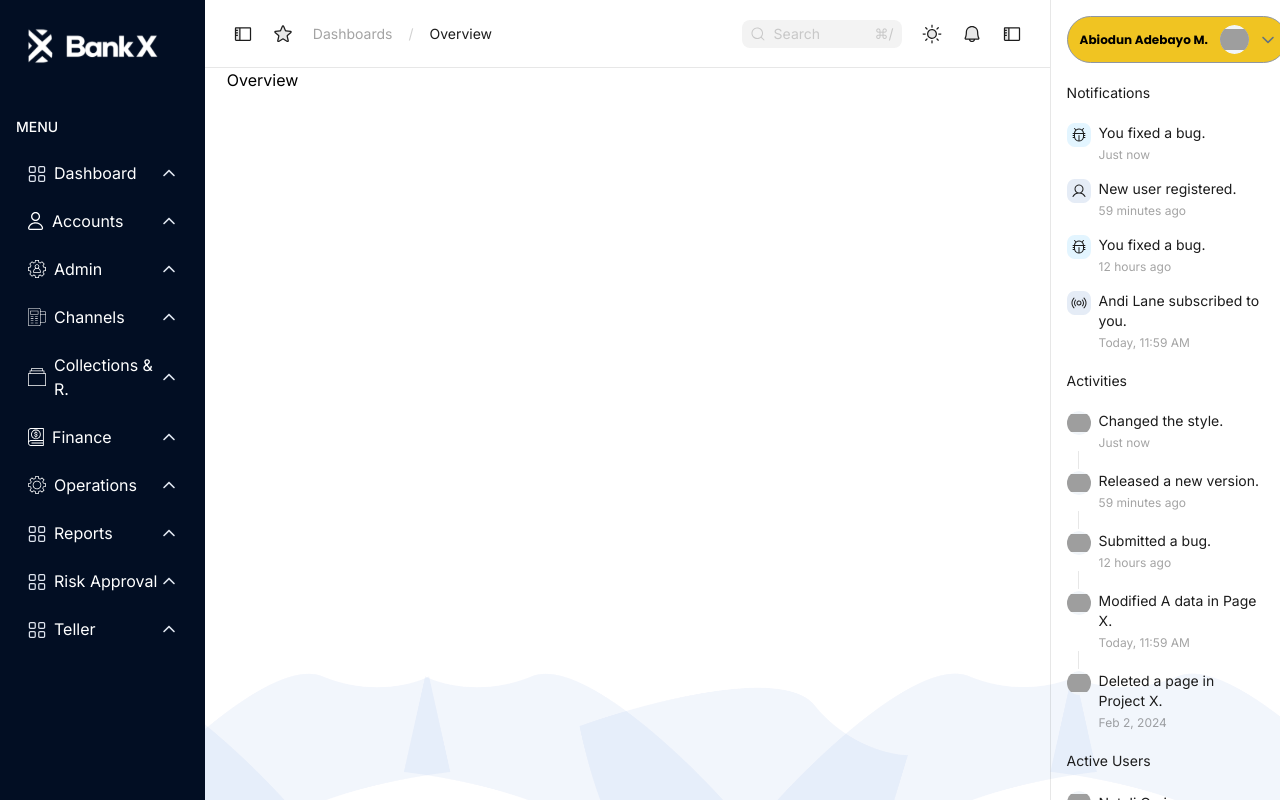
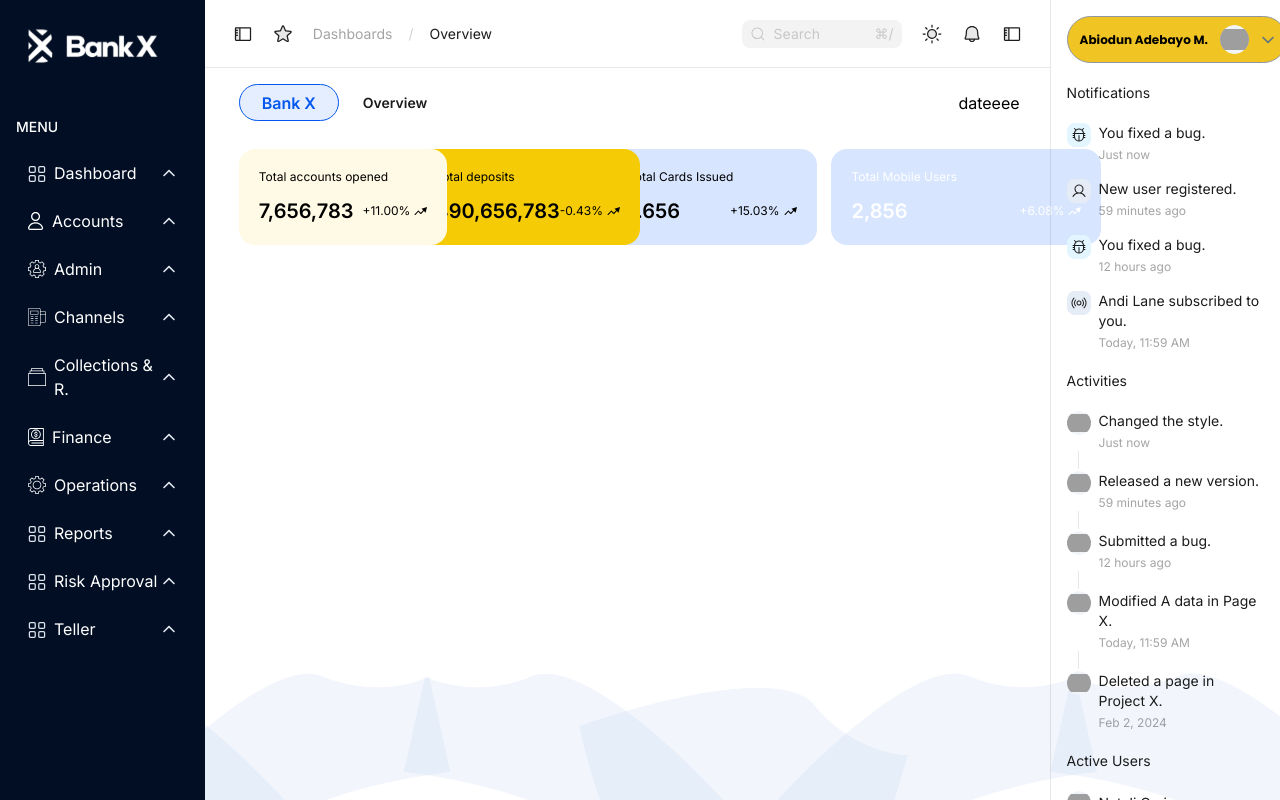
Before and after one commit to scap-banking-suite/scap_banking, a Next.js app: page /dashboard/overview in a window 1280 px wide. Built offline with nearby package versions, Linux system fonts and the light colour scheme; grey boxes are pictures that could not be loaded.

Commit message:
feat: dadboard inner in progress

```diff
--- a/app/(dashboard)/dashboard/overview/page.tsx
+++ b/app/(dashboard)/dashboard/overview/page.tsx
@@ -1,9 +1,86 @@
-import React from 'react'
+"use client";
+import StatCard from "@/components/Dashboard/otherComp/StatCard";
+import TopBar from "@/components/Dashboard/otherComp/TopBar";
+import React, { useState } from "react";
+
+export type StatDataType = {
+  id: number;
+  percent: string;
+  amount: string;
+  title: string;
+  type: string;
+}[];
 
 const Overview = () => {
+  const initialData: StatDataType = [
+    {
+      id: 1,
+      percent: "+11.00",
+      amount: "7,656,783",
+      title: "Total accounts opened",
+      type: "open",
+    },
+    {
+      id: 2,
+      percent: "-0.43",
+      amount: "490,656,783",
+      title: "Total deposits",
+      type: "deposit",
+    },
+    {
+      id: 3,
+      percent: "+15.03",
+      amount: "1.656",
+      title: "Total Cards Issued",
+      type: "card",
+    },
+  ];
+
+  const [statData, setStatData] = useState(initialData);
+
+  // Function to handle click and reorder the array
+  const handleCardClick = (index: number) => {
+    if (index !== 0) {
+      const reorderedData = [
+        statData[index],
+        ...statData.filter((_, i) => i !== index),
+      ];
+      setStatData(reorderedData);
+    }
+  };
+
   return (
-    <div>Overview</div>
-  )
-}
+    <div>
+      <TopBar />
+      <main className="flex justify-between py-3">
+        <section className="w-[74%]">
+          <div className="flex items-center ">
+            {statData?.map((item, index) => {
+              return (
+                <StatCard
+                  index={index}
+                  type={item?.type}
+                  amount={item?.amount}
+                  percent={item?.percent}
+                  onClick={() => handleCardClick(index)}
+                  title={item?.title}
+                />
+              );
+            })}
+          </div>
+        </section>
+        <section className="w-[20%]">
+          <StatCard
+            className="w-[200px]"
+            type={"user"}
+            amount="2,856"
+            percent={"+6.08"}
+            title={"Total Mobile Users"}
+          />
+        </section>
+      </main>
+    </div>
+  );
+};
 
-export default Overview
+export default Overview;
--- a/app/(dashboard)/layout.tsx
+++ b/app/(dashboard)/layout.tsx
@@ -13,7 +13,7 @@ const Layout = ({ children }: Props) => {
       <Sidebar />
       <div className="w-[66%]">
         <Navbar />
-        <div className="pl-[22px] pr-[18px]">{children}</div>
+        <div className="pl-[34px] pr-[30px]">{children}</div>
       </div>
       <Rightbar />
     </div>
--- /dev/null
+++ b/components/Dashboard/otherComp/StatCard.tsx
@@ -0,0 +1,65 @@
+import { ArrowriseIcon } from "@/icons/svgComp/StatIcon";
+import clsx from "clsx";
+import React from "react";
+
+interface StatProps {
+  className?: string;
+  index?: number;
+  percent: string;
+  amount: string;
+  title: string;
+  type: string;
+  onClick?: () => void;
+}
+
+const StatCard = ({
+  className,
+  percent,
+  amount,
+  title,
+  type,
+  index,
+  onClick,
+}: StatProps) => {
+  return (
+    <section
+      onClick={onClick}
+      //   className={`h-[96px] w-[270px] px-5 py-5 cursor-pointer rounded-2xl shadow-md ${
+      //     index === 0 ? "ml-0" : "-ml-48"
+      //   } ${index === 0 ? "z-30" : index === 1 ? "z-20" : "z-10"} ${
+      //     type === "open"
+      //       ? "bg-[#FFFAE5]"
+      //       : type === "deposit"
+      //       ? "bg-[#F4CB05]"
+      //       : "bg-[#D7E5FF]"
+      //   }`}
+      className={clsx(
+        "h-[96px] bg-[#D7E5FF] rounded-2xl w-[270px]  px-5 py-5 cursor-pointer",
+        className,
+        index !== undefined ? `z-${30 - index * 10}` : "",
+        index === 0 ? "ml-0" : "-ml-8",
+        type === "open"
+          ? "bg-[#FFFAE5]"
+          : type === "deposit"
+          ? "bg-[#F4CB05]"
+          : type === "user"
+          ? "bg-[#020E23] text-white"
+          : ""
+      )}
+    >
+      <p className="mb-3 text-xs font-normal">{title}</p>
+      <div className="flex items-center justify-between">
+        <h4 className="text-xl font-semibold">{amount}</h4>
+        <div className="flex items-center gap-1">
+          <h6 className="text-xs font-normal">
+            {/* <span>+</span> */}
+            {percent}%
+          </h6>
+          <ArrowriseIcon />
+        </div>
+      </div>
+    </section>
+  );
+};
+
+export default StatCard;
--- /dev/null
+++ b/components/Dashboard/otherComp/TopBar.tsx
@@ -0,0 +1,19 @@
+import React from "react";
+
+const TopBar = () => {
+  return (
+    <div className="py-4 flex items-center justify-between">
+      <div className="flex items-center gap-6">
+        <button className="text-btnprimary rounded-[100px] font-semibold h-[37px] w-[100px] flex justify-center items-center border border-btnprimary bg-btnprimary bg-opacity-10">
+          Bank X
+        </button>
+        <p className="text-sm font-semibold text-black">Overview</p>
+      </div>
+      <div>
+        <p>dateeee</p>
+      </div>
+    </div>
+  );
+};
+
+export default TopBar;
--- /dev/null
+++ b/icons/svgComp/StatIcon.tsx
@@ -0,0 +1,18 @@
+export const ArrowriseIcon = () => {
+  return (
+    <svg
+      width="13"
+      height="9"
+      viewBox="0 0 13 9"
+      fill="none"
+      xmlns="http://www.w3.org/2000/svg"
+    >
+      <path
+        fill-rule="evenodd"
+        clip-rule="evenodd"
+        d="M7.45488 1.65806L13 0.050293L11.6198 5.6564L9.89804 4.0035L7.12069 6.89656C7.02641 6.99477 6.89615 7.05029 6.76 7.05029C6.62385 7.05029 6.49359 6.99477 6.39931 6.89656L4.36 4.77228L1.36069 7.89656C1.16946 8.09576 0.85294 8.10222 0.653735 7.91099C0.454529 7.71975 0.44807 7.40323 0.639307 7.20403L3.99931 3.70403C4.09359 3.60581 4.22385 3.55029 4.36 3.55029C4.49615 3.55029 4.62641 3.60581 4.72069 3.70403L6.76 5.8283L9.17665 3.31096L7.45488 1.65806Z"
+        fill="currentColor"
+      />
+    </svg>
+  );
+};
```
